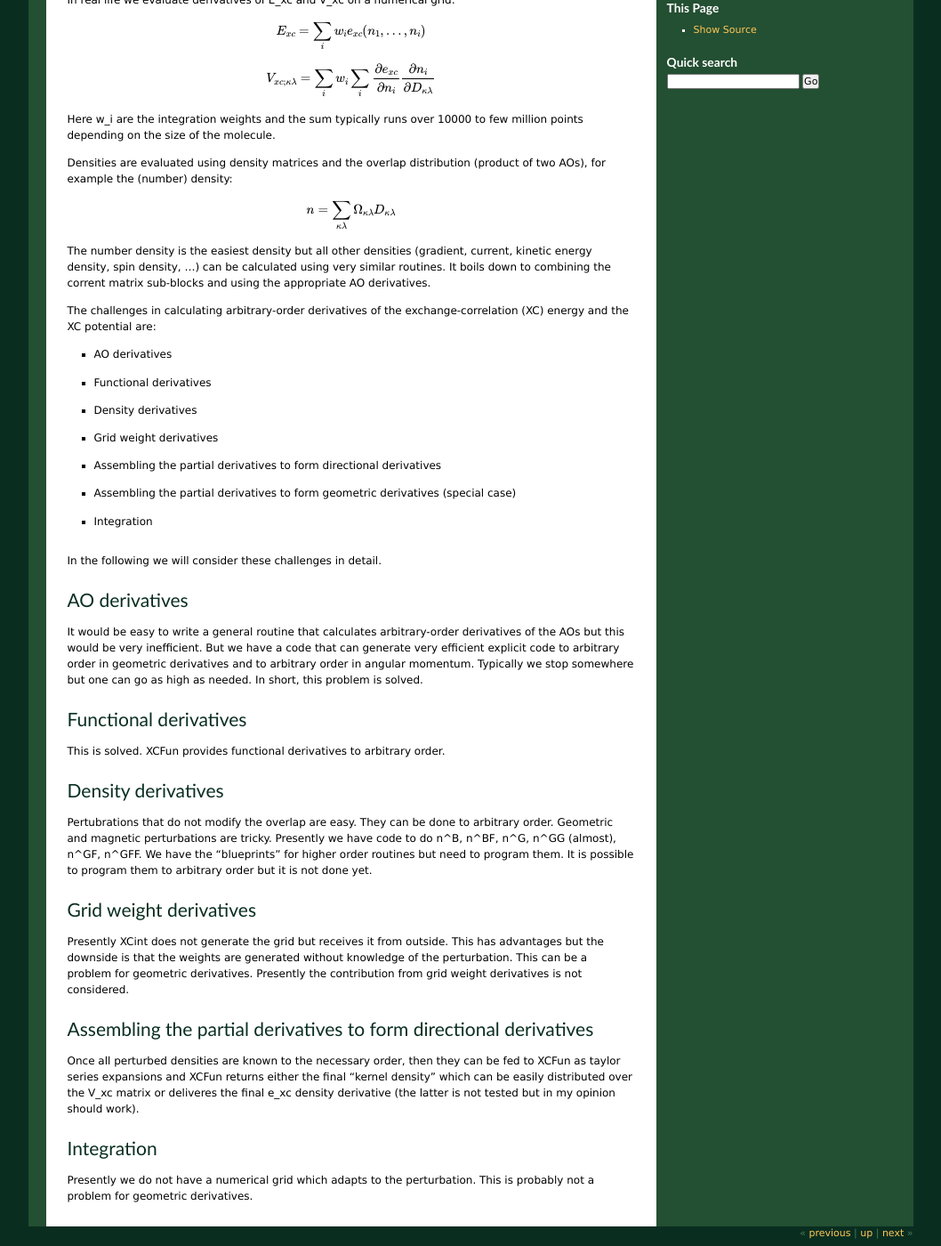
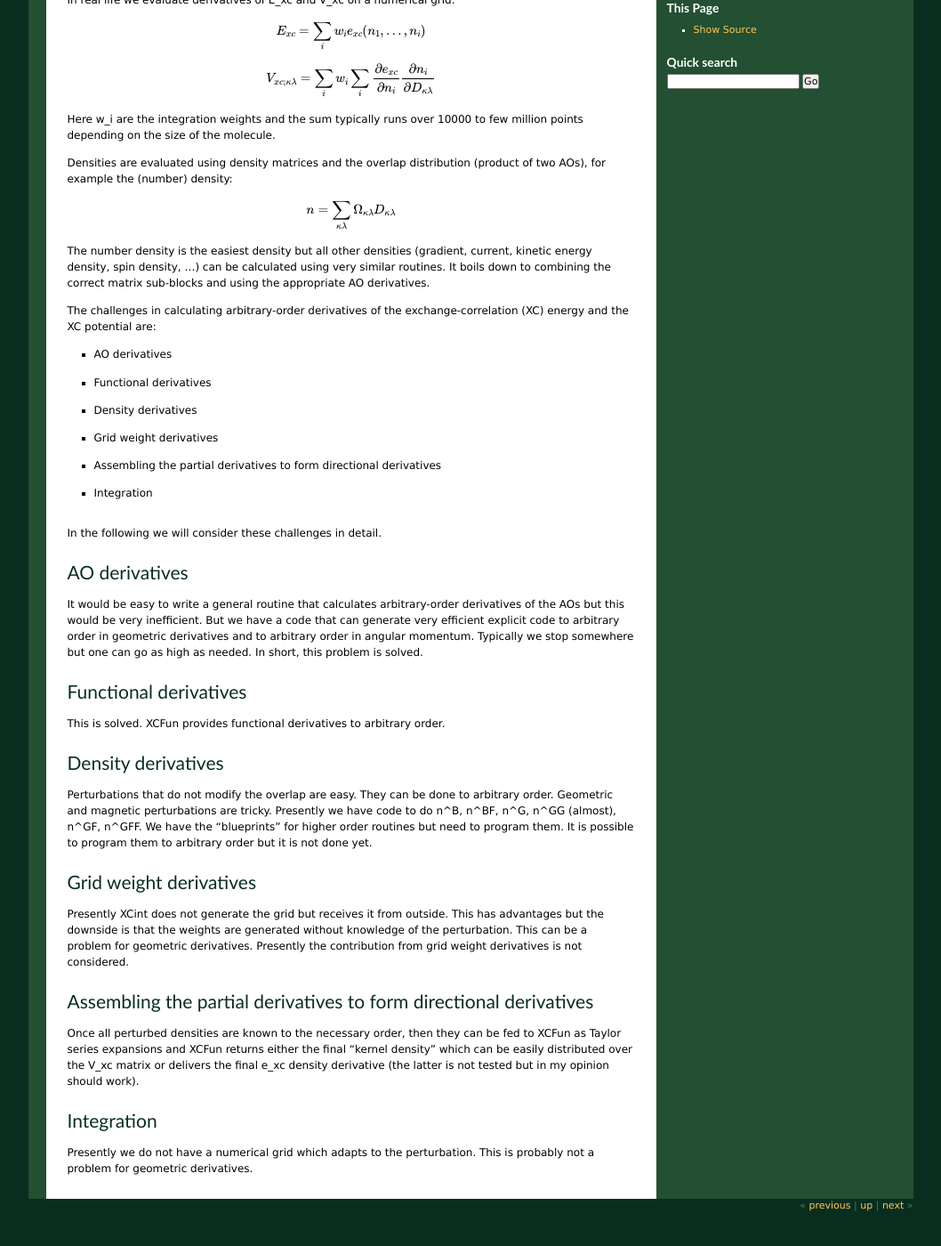
Before and after one commit to openrsp/openrsp, a Sphinx documentation site: the page built from doc/challenges_XCint.rst, in a window 1280 px wide and 1400 px high, scrolled down 435 px. Shown: the whole window at 89% size, without its empty margins (111-1169 px from the left). Built offline with Sphinx 7.4.7, drawn with Linux system fonts in a browser that asks for light colours; after the commit the page ends 1803 px from its top, so only the background shows below that.

Commit message:
fix typos

```diff
--- a/doc/challenges_XCint.rst
+++ b/doc/challenges_XCint.rst
@@ -47,7 +47,7 @@
 
 The number density is the easiest density but all other densities (gradient,
 current, kinetic energy density, spin density, ...) can be calculated using
-very similar routines. It boils down to combining the corrent matrix sub-blocks
+very similar routines. It boils down to combining the correct matrix sub-blocks
 and using the appropriate AO derivatives.
 
 The challenges in calculating arbitrary-order derivatives of the
@@ -58,7 +58,6 @@
 * Density derivatives
 * Grid weight derivatives
 * Assembling the partial derivatives to form directional derivatives
-* Assembling the partial derivatives to form geometric derivatives (special case)
 * Integration
 
 In the following we will consider these challenges in detail.
@@ -83,7 +82,7 @@
 Density derivatives
 -------------------
 
-Pertubrations that do not modify the overlap are easy. They can be done to
+Perturbations that do not modify the overlap are easy. They can be done to
 arbitrary order. Geometric and magnetic perturbations are tricky.  Presently we
 have code to do n^B, n^BF, n^G, n^GG (almost), n^GF, n^GFF.  We have the
 "blueprints" for higher order routines but need to program them.  It is
@@ -103,9 +102,9 @@
 ------------------------------------------------------------------
 
 Once all perturbed densities are known to the necessary order, then they can be
-fed to XCFun as taylor series expansions and XCFun returns either the final
+fed to XCFun as Taylor series expansions and XCFun returns either the final
 "kernel density" which can be easily distributed over the V_xc matrix or
-deliveres the final e_xc density derivative (the latter is not tested but in my
+delivers the final e_xc density derivative (the latter is not tested but in my
 opinion should work).
 
 
```
